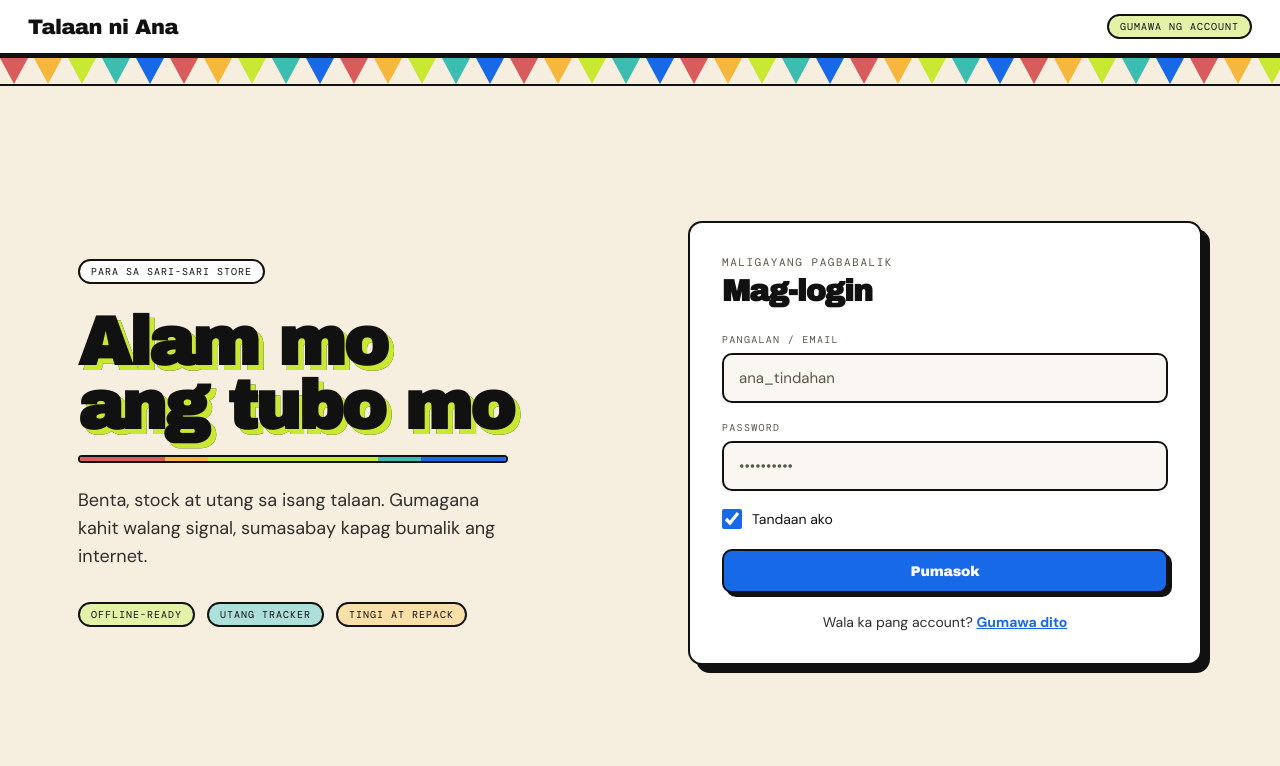
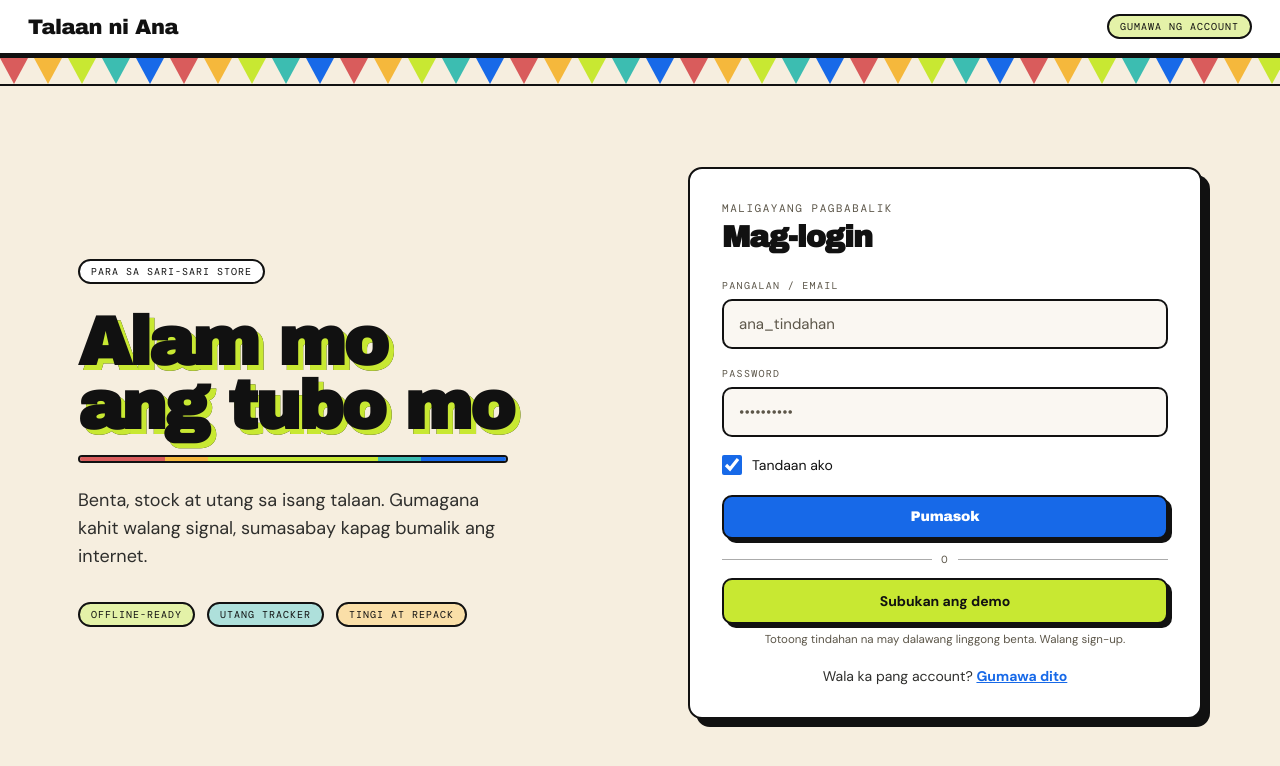
Before and after one commit to KenChamii/TalaanNiAna, an Angular app in the folder frontend/talaan-ni-ana/: page /login in a window 1280 px wide. Shown: the top 766 px of the page. Built offline with nearby package versions, Linux system fonts and the light colour scheme; no server answers.

Commit message:
feat(ui): add a demo button to the login screen

```diff
--- a/frontend/talaan-ni-ana/src/app/core/auth/auth.service.ts
+++ b/frontend/talaan-ni-ana/src/app/core/auth/auth.service.ts
@@ -35,6 +35,14 @@ export class AuthService {
 
   register(username: string, password: string, displayName: string, storeName: string): Observable<AuthResult> {
     return this.post('register', { username, password, displayName, storeName });
+  }
+
+  /**
+   * Signs into the public demo. No credential travels from here: the server
+   * holds the password and 404s when the demo is switched off.
+   */
+  demo(): Observable<AuthResult> {
+    return this.post('demo', {});
   }
 
   /** Exchanges the refresh cookie for a new access token. */
--- a/frontend/talaan-ni-ana/src/app/features/auth/login/login.component.html
+++ b/frontend/talaan-ni-ana/src/app/features/auth/login/login.component.html
@@ -55,6 +55,17 @@
         {{ isLoading() ? 'Naglo-load…' : 'Pumasok' }}
       </button>
 
+      <div class="demo-split" aria-hidden="true"><span>o</span></div>
+
+      <button
+        type="button"
+        class="btn-confirm full-width"
+        (click)="startDemo()"
+        [disabled]="isStartingDemo()">
+        {{ isStartingDemo() ? 'Binubuksan…' : 'Subukan ang demo' }}
+      </button>
+      <p class="demo-note">Totoong tindahan na may dalawang linggong benta. Walang sign-up.</p>
+
       <p class="switch-link">
         Wala ka pang account? <a routerLink="/register">Gumawa dito</a>
       </p>
--- a/frontend/talaan-ni-ana/src/app/features/auth/login/login.component.scss
+++ b/frontend/talaan-ni-ana/src/app/features/auth/login/login.component.scss
@@ -50,3 +50,33 @@
 @media (max-width: 760px) {
   .pitch h1 { font-size: 3rem; }
 }
+
+/* Separator above the demo button. */
+.demo-split {
+  display: flex;
+  align-items: center;
+  gap: 0.6rem;
+  margin: 0.9rem 0 0.75rem;
+  color: var(--muted);
+  font-family: var(--font-mono);
+  font-size: 0.65rem;
+  text-transform: uppercase;
+  letter-spacing: 0.14em;
+
+  &::before,
+  &::after {
+    content: '';
+    flex: 1;
+    height: 1px;
+    background: var(--line);
+    opacity: 0.35;
+  }
+}
+
+.demo-note {
+  margin: 0.45rem 0 0;
+  font-size: 0.72rem;
+  line-height: 1.35;
+  color: var(--muted);
+  text-align: center;
+}
--- a/frontend/talaan-ni-ana/src/app/features/auth/login/login.component.ts
+++ b/frontend/talaan-ni-ana/src/app/features/auth/login/login.component.ts
@@ -18,6 +18,7 @@ export class LoginComponent {
 
   errorMessage = signal<string | null>(null);
   isLoading = signal(false);
+  isStartingDemo = signal(false);
 
   /** Banderitas pennants. Colour cycles in CSS. */
   readonly flags = Array.from({ length: 44 });
@@ -27,6 +28,22 @@ export class LoginComponent {
     password: ['', Validators.required],
     rememberMe: [true]
   });
+
+  /** One tap into a seeded store, for anyone who does not want to sign up. */
+  startDemo() {
+    if (this.isStartingDemo()) return;
+
+    this.isStartingDemo.set(true);
+    this.errorMessage.set(null);
+
+    this.auth.demo().subscribe({
+      next: () => this.router.navigate(['/dashboard']),
+      error: () => {
+        this.errorMessage.set('Hindi available ang demo sa ngayon.');
+        this.isStartingDemo.set(false);
+      }
+    });
+  }
 
   submit() {
     if (this.form.invalid) return;
```
